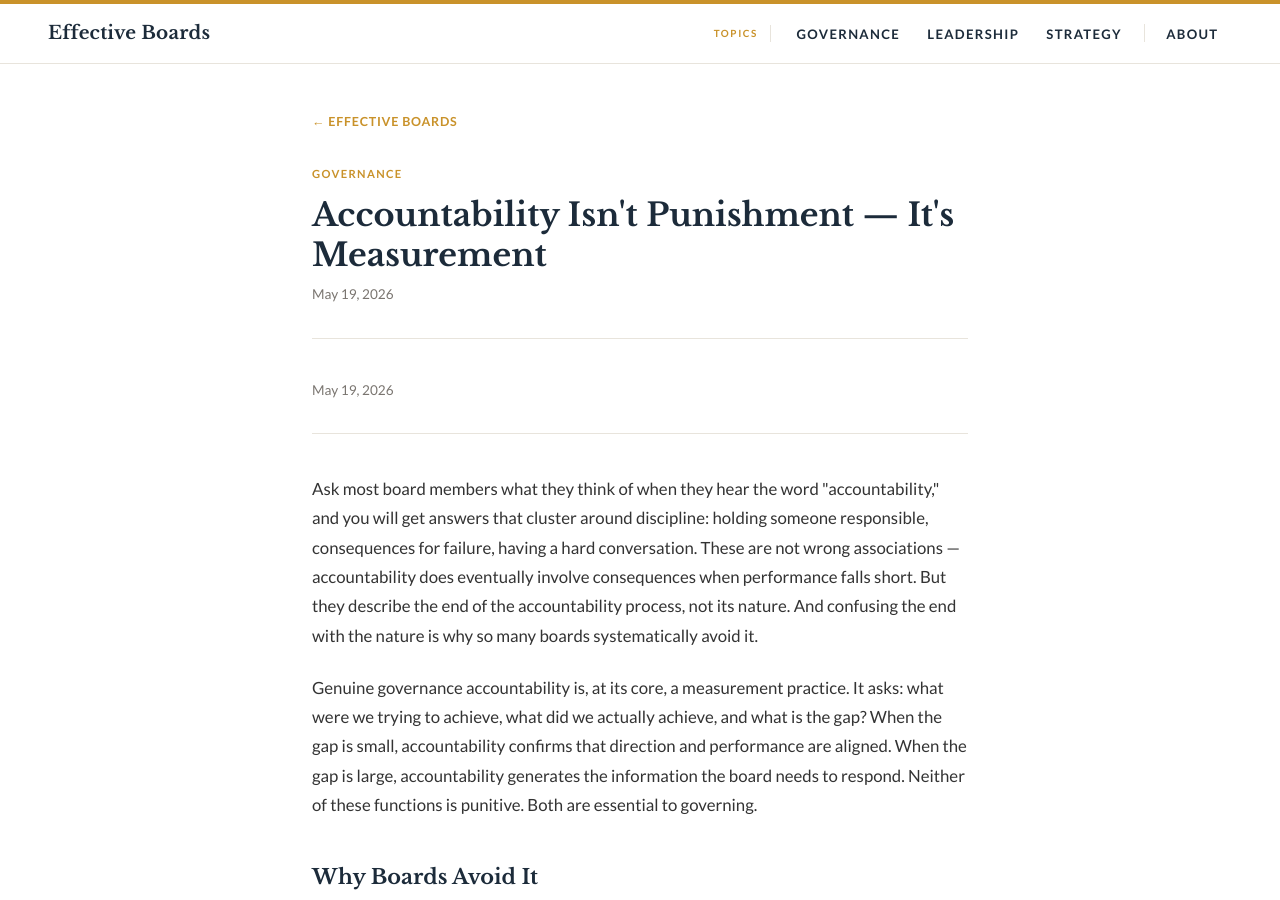
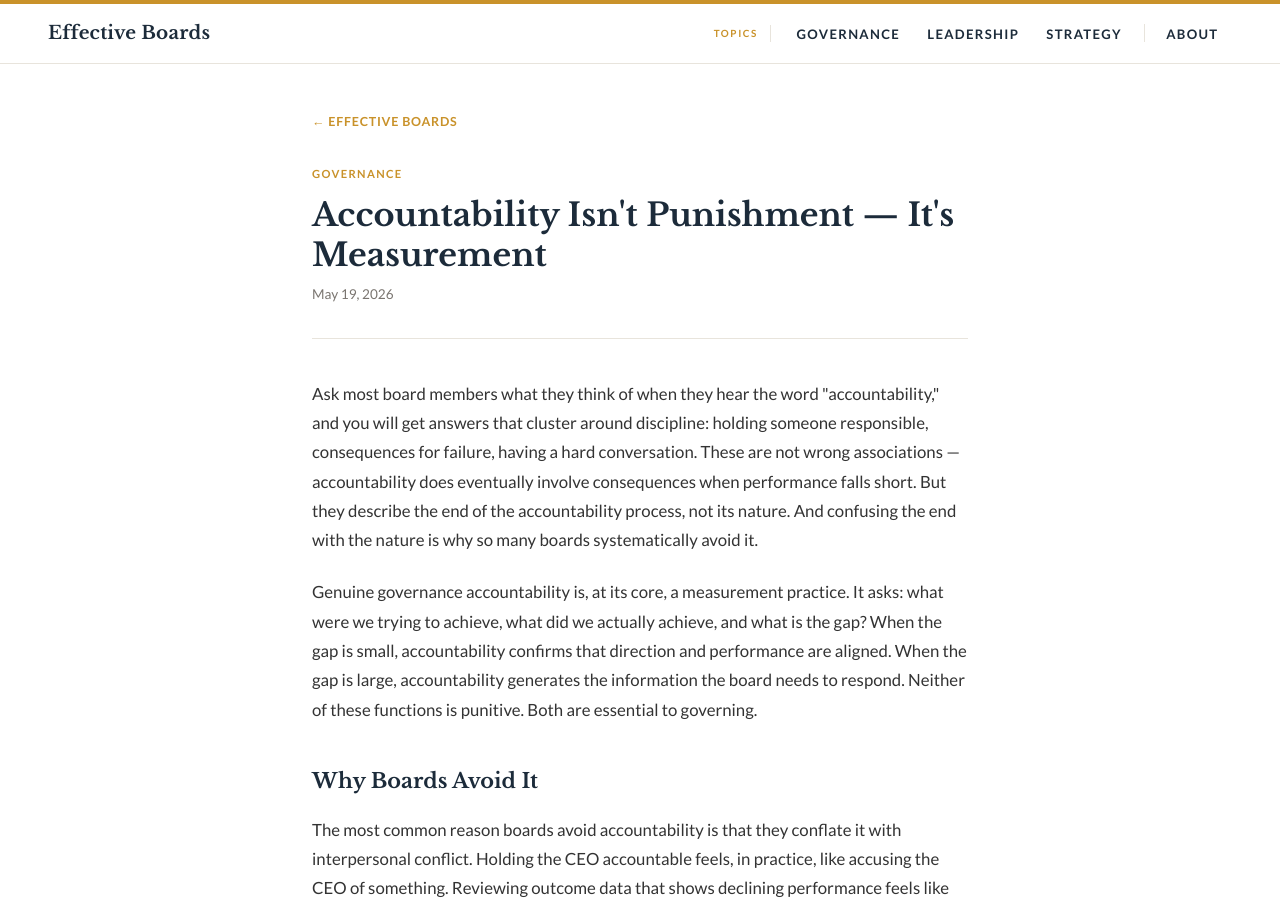
Before and after one commit to ajcrabill/effective-boards-com, a Jekyll site: the page built from posts/accountability-measurement.html, in a window 1280 px wide and 900 px high. Built offline with Jekyll 4.4.1, drawn with Linux system fonts in a browser that asks for light colours.

Commit message:
Remove duplicate post-date divs from article bodies
The layout already renders page.date from front matter; these four
articles also had the date hardcoded in the body, causing it to
appear twice on the page.

Co-Authored-By: Claude Sonnet 4.6 <noreply@anthropic.com>

```diff
--- a/posts/accountability-measurement.html
+++ b/posts/accountability-measurement.html
@@ -5,7 +5,6 @@ label: "Governance"
 date: "May 19, 2026"
 ---
 
-<div class="post-date">May 19, 2026</div>
 
   <div class="article-body">
     <p>Ask most board members what they think of when they hear the word "accountability," and you will get answers that cluster around discipline: holding someone responsible, consequences for failure, having a hard conversation. These are not wrong associations — accountability does eventually involve consequences when performance falls short. But they describe the end of the accountability process, not its nature. And confusing the end with the nature is why so many boards systematically avoid it.</p>
--- a/posts/board-ceo-boundary.html
+++ b/posts/board-ceo-boundary.html
@@ -5,7 +5,6 @@ label: "Leadership"
 date: "May 26, 2026"
 ---
 
-<div class="post-date">May 26, 2026</div>
 
   <div class="article-body">
     <p>In every organization governed by a board, there is a line. On one side of it sits the board: the entity responsible for setting direction, monitoring results, and holding the executive accountable. On the other side sits the executive: the person responsible for leading the organization toward those results. The line is not incidental to good governance — it is the mechanism through which governance works at all.</p>
--- a/posts/governance-process-traceable.html
+++ b/posts/governance-process-traceable.html
@@ -5,7 +5,6 @@ label: "Governance"
 date: "May 12, 2026"
 ---
 
-<div class="post-date">May 12, 2026</div>
 
   <div class="article-body">
     <p>Governance systems do not start bloated. They accumulate. A committee is formed to address a specific concern; the concern resolves, but the committee continues meeting. An approval requirement is added after a near-miss; the context changes, but the approval requirement remains. A reporting format is inherited from a predecessor board; no one remembers why it was designed that way, but changing it feels like a larger project than anyone wants to take on. Over years and decades, the average board's governance structure becomes a sedimentary record of past anxieties — processes layered on processes, most of which were never evaluated against the outcomes they were meant to serve.</p>
--- a/posts/strategic-plan-vs-governing.html
+++ b/posts/strategic-plan-vs-governing.html
@@ -5,7 +5,6 @@ label: "Strategy"
 date: "June 2, 2026"
 ---
 
-<div class="post-date">June 2, 2026</div>
 
   <div class="article-body">
     <p>Every few years, a board retreats to a lodge, a hotel conference room, or a video call that runs too long, and produces a strategic plan. The plan has goals, timelines, priorities, and perhaps a vision statement that someone labored over. It gets approved, printed, or posted to a shared drive. And then — in the vast majority of cases — very little changes about how the board governs.</p>
```
